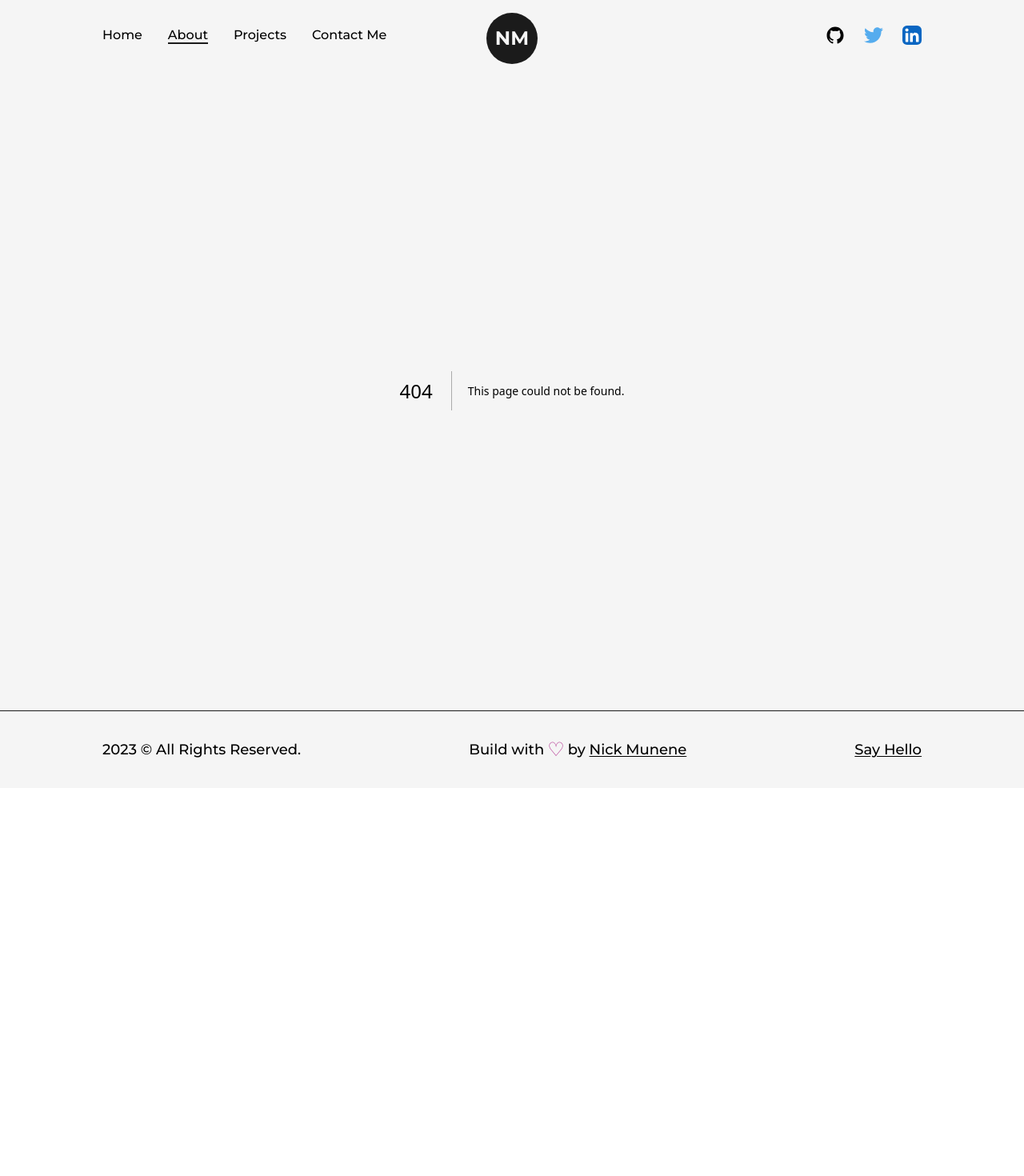
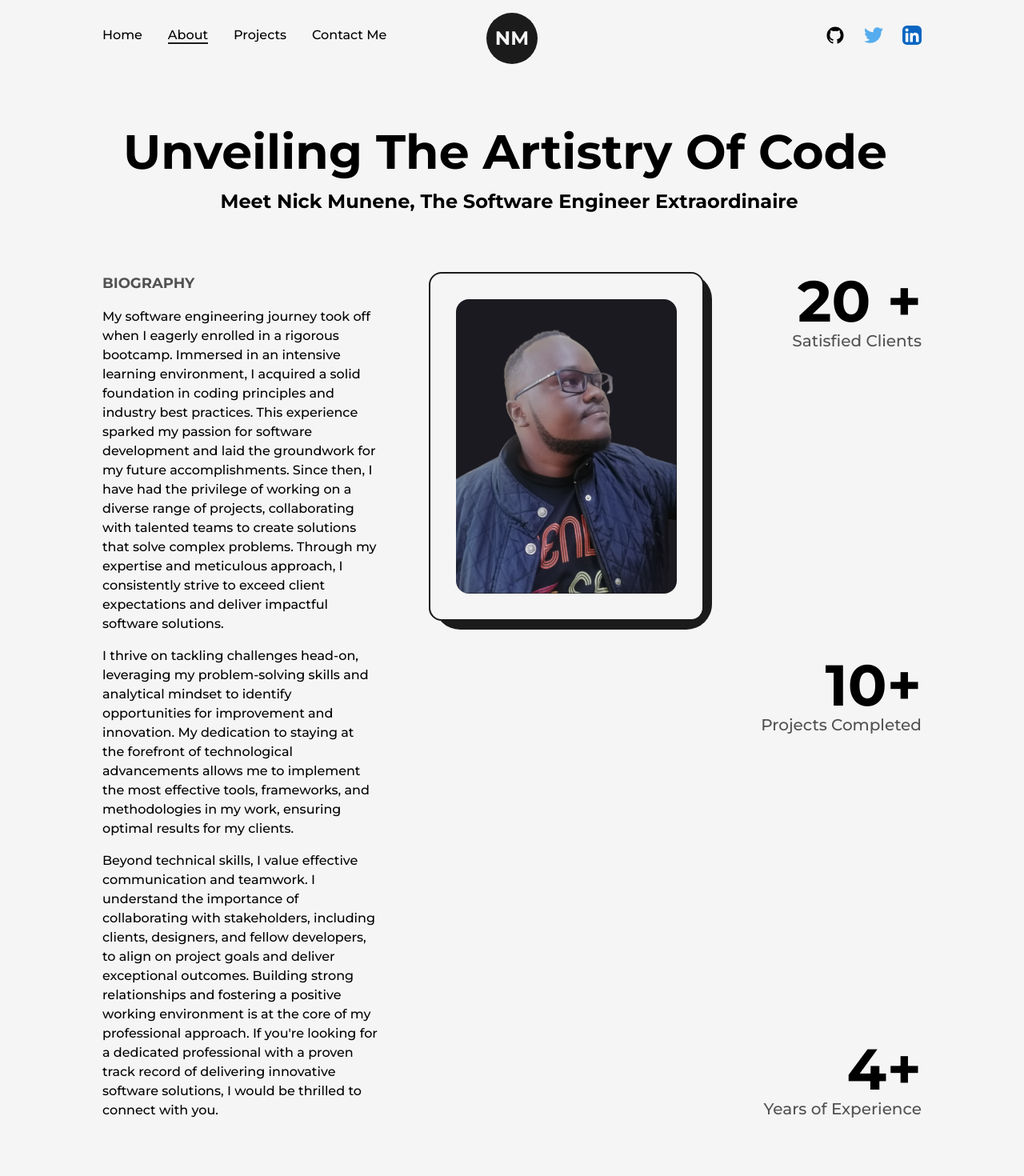
Before and after one commit to NickM101/portfolio, a Next.js app: page /about in a window 1280 px wide. Before the commit this address had no page. Shown: the top 1470 px of the page at 80% size. Before the commit the page ends 985 px from the top, so only its background shows below. Built offline with nearby package versions, Linux system fonts and the light colour scheme.

Commit message:
Added about me

```diff
--- /dev/null
+++ b/src/pages/about.js
@@ -0,0 +1,132 @@
+import React, { useEffect, useRef } from "react";
+import { useInView, useMotionValue, useSpring } from "framer-motion";
+
+import AnimatedText from "@/components/AnimatedText";
+import Head from "next/head";
+import Image from "next/image";
+import Layout from "@/components/Layout";
+import profilePicture from "../../public/images/profile.png";
+
+const AnimatedNumbers = ({ value }) => {
+  const ref = useRef(null);
+
+  const motionValue = useMotionValue(0);
+  const springValue = useSpring(motionValue, { duration: 3000 });
+  const isInView = useInView(ref, { once: true });
+
+  useEffect(() => {
+    if (isInView) {
+      motionValue.set(value);
+    }
+  }, [isInView, value, motionValue]);
+
+  useEffect(() => {
+    springValue.on("change", (latest) => {
+      if (ref.current && latest.toFixed(0) <= value) {
+        ref.current.textContent = latest.toFixed(0);
+      }
+    });
+  }, [springValue, value]);
+
+  return <span ref={ref}></span>;
+};
+
+const about = () => {
+  return (
+    <>
+      <Head>
+        <title>About | Nick Munene | Software Engineer</title>
+        <meta
+          name="description"
+          content="Learn more about Nick Munene, a passionate and experienced software engineer specializing in creating innovative solutions. Discover Nick Munene`s expertise, accomplishments, and commitment to delivering cutting-edge software that drives business success."
+        ></meta>
+      </Head>
+      <main className="flex w-full flex-col items-center justify-center">
+        <Layout className="pt-16">
+          <AnimatedText
+            text={"Unveiling the Artistry of Code"}
+            className="!text-6xl"
+          />
+          <AnimatedText
+            text={"Meet Nick Munene, the Software Engineer Extraordinaire"}
+            className="!text-2xl mb-16"
+          />
+          <div className="grid w-full grid-cols-8 gap-16">
+            <div className="col-span-3 flex flex-col items-start justify-start">
+              <h2 className="mb-4 text-lg font-bold uppercase text-dark/75">
+                Biography
+              </h2>
+              <p className="font-medium">
+                My software engineering journey took off when I eagerly enrolled
+                in a rigorous bootcamp. Immersed in an intensive learning
+                environment, I acquired a solid foundation in coding principles
+                and industry best practices. This experience sparked my passion
+                for software development and laid the groundwork for my future
+                accomplishments. Since then, I have had the privilege of working
+                on a diverse range of projects, collaborating with talented
+                teams to create solutions that solve complex problems. Through
+                my expertise and meticulous approach, I consistently strive to
+                exceed client expectations and deliver impactful software
+                solutions.
+              </p>
+              <p className="my-4 font-medium">
+                I thrive on tackling challenges head-on, leveraging my
+                problem-solving skills and analytical mindset to identify
+                opportunities for improvement and innovation. My dedication to
+                staying at the forefront of technological advancements allows me
+                to implement the most effective tools, frameworks, and
+                methodologies in my work, ensuring optimal results for my
+                clients.
+              </p>
+              <p className="font-medium">
+                Beyond technical skills, I value effective communication and
+                teamwork. I understand the importance of collaborating with
+                stakeholders, including clients, designers, and fellow
+                developers, to align on project goals and deliver exceptional
+                outcomes. Building strong relationships and fostering a positive
+                working environment is at the core of my professional approach.
+                If you're looking for a dedicated professional with a proven
+                track record of delivering innovative software solutions, I
+                would be thrilled to connect with you.
+              </p>
+            </div>
+            <div className="col-span-3 relative h-max rounded-2xl border-2 border-solid border-dark bg-light p-8">
+              <div className="absolute top-0 -right-3 -z-10 w-[102%] h-[103%] rounded-[2rem] bg-dark" />
+              <Image
+                src={profilePicture}
+                alt="profile picture"
+                className="w-full h-auto rounded-2xl"
+              />
+            </div>
+            <div className="col-span-2 flex flex-col items-end justify-between">
+              <div className="flex flex-col items-end justify-normal">
+                <span className="inline-block text-7xl font-bold">
+                  <AnimatedNumbers value={20} /> +
+                </span>
+                <h2 className="text-xl font-medium caption-top text-dark/75">
+                  Satisfied Clients
+                </h2>
+              </div>
+              <div className="flex flex-col items-end justify-normal">
+                <span className="inline-block text-7xl font-bold">
+                  <AnimatedNumbers value={10} />+
+                </span>
+                <h2 className="text-xl font-medium caption-top text-dark/75">
+                  Projects Completed
+                </h2>
+              </div>
+              <div className="flex flex-col items-end justify-normal">
+                <span className="inline-block text-7xl font-bold">4+</span>
+                <h2 className="text-xl font-medium caption-top text-dark/75">
+                  Years of Experience
+                </h2>
+              </div>
+            </div>
+          </div>
+        </Layout>
+      </main>
+    </>
+  );
+};
+
+export default about;
--- a/src/pages/index.js
+++ b/src/pages/index.js
@@ -5,7 +5,7 @@ import Image from "next/image";
 import Layout from "@/components/Layout";
 import Link from "next/link";
 import { LinkArrow } from "@/components/Icons";
-import dummyImage from "../../public/images/playstore.png";
+import dummyImage from "../../public/images/profile.png";
 
 export default function Home() {
   return (
```
Also changed, not shown: public/images/playstore.png (deleted), public/images/profile.png (added).
